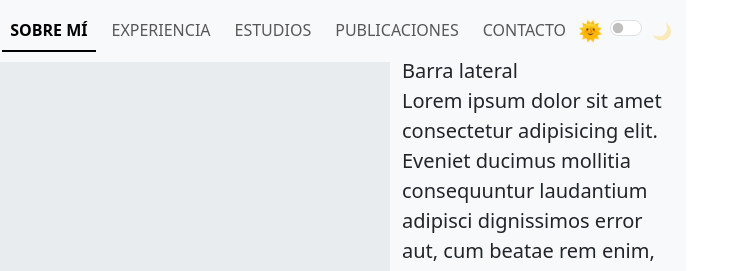
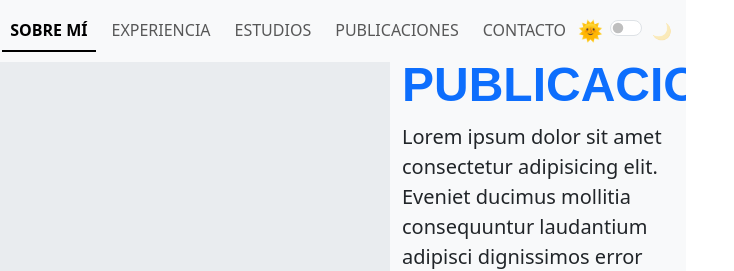
Before and after one commit to eduardoherreraf/eduardoherreraforero_plantila, a website built with Parcel: page src/index.html in a window 1280 px wide. Shown: the top 271 px of the page, 546-1280 px from the left. Built offline with nearby package versions, Linux system fonts and the light colour scheme; a web font is replaced by a local one.

Commit message:
Add: aside fijo

```diff
--- a/src/index.html
+++ b/src/index.html
@@ -361,11 +361,19 @@
 
     </section>
 
-    <aside class="col-lg-3 d-none d-lg-block bg-body-tertiary">Barra lateral
+    <!-- <aside class="col-lg-3 d-none d-lg-block bg-body-tertiary">Barra lateral-->
+    <aside class="col-lg-3 d-none d-lg-block bg-body-tertiary sidebar-sticky">
+      <h2>Publicaciones</h2>
       <p>Lorem ipsum dolor sit amet consectetur adipisicing elit. Eveniet ducimus mollitia consequuntur laudantium
         adipisci dignissimos error aut, cum beatae rem enim, ad sequi unde quod? Earum laborum nostrum consequuntur
         corrupti?
       </p>
+      Lorem ipsum dolor sit amet consectetur adipisicing elit. Magni a quisquam possimus saepe excepturi laboriosam consectetur impedit aliquid fugiat quod vitae molestiae, asperiores amet ex cupiditate molestias ad vero quaerat.
+    Lorem ipsum dolor sit amet consectetur adipisicing elit. Nam, natus! Commodi maxime consequuntur, dolor laudantium mollitia incidunt, voluptate deserunt inventore doloremque necessitatibus exercitationem repudiandae? Expedita similique maxime incidunt hic beatae?
+    Voluptates asperiores, dolores molestias, obcaecati, voluptatem ad itaque officiis ut assumenda molestiae mollitia distinctio. Sint molestiae repudiandae praesentium dolorem, inventore fugiat assumenda maiores voluptates tempora quidem a, explicabo qui delectus.
+    Iusto vel, exercitationem sint temporibus magnam ad aperiam iste incidunt vero rerum repellendus ipsa rem consequatur explicabo provident dignissimos cumque illum labore reprehenderit, velit, dicta expedita nulla. Voluptatibus, amet quisquam!
+    Perspiciatis officiis cupiditate quidem tempora beatae ab totam illo, ratione corrupti! Atque amet nam consequatur est fuga sint rem. Voluptatem temporibus harum asperiores libero veritatis ipsam qui quam magnam dolorem.
+    Omnis quisquam rerum quod? Voluptatum, possimus quaerat. Explicabo molestias aliquid harum sequi consequuntur? Distinctio odio, atque cupiditate tempora ad quia incidunt officia maxime eos repellendus illum pariatur dolor iste ex!
     </aside>
 
   </main>
--- a/src/scss/styles.scss
+++ b/src/scss/styles.scss
@@ -99,3 +99,11 @@ h6 {
 .theme-toggle .form-check-input {
   margin-left: 0;
 }
+
+/* ===== CALCULO DE LA POS DEL PANEL PUBLICACIONES QU ES FIJO ===== */
+.sidebar-sticky {
+  position: sticky;
+  top: 56px;
+  height: calc(100vh - 56px);
+  overflow-y: auto;
+}
```
